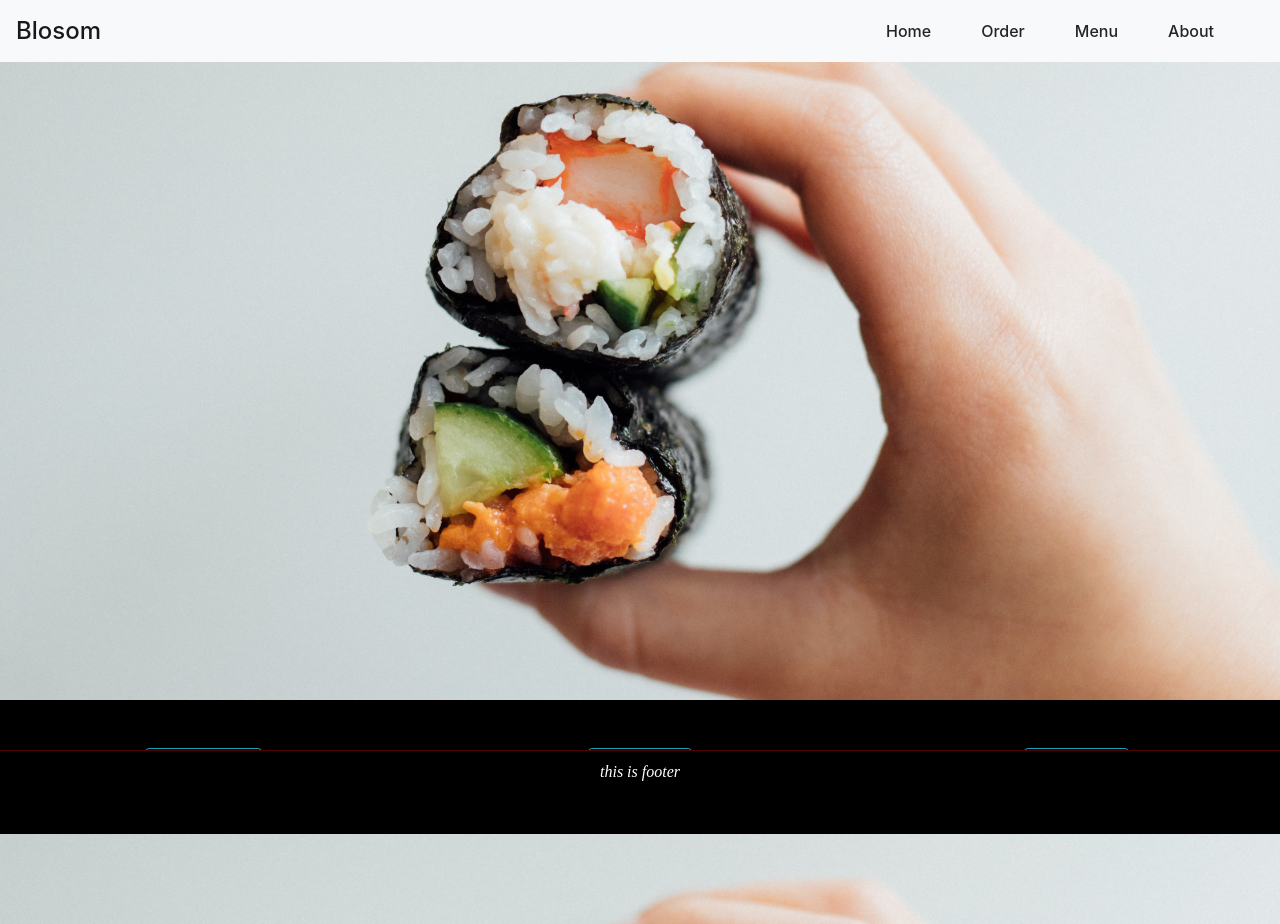
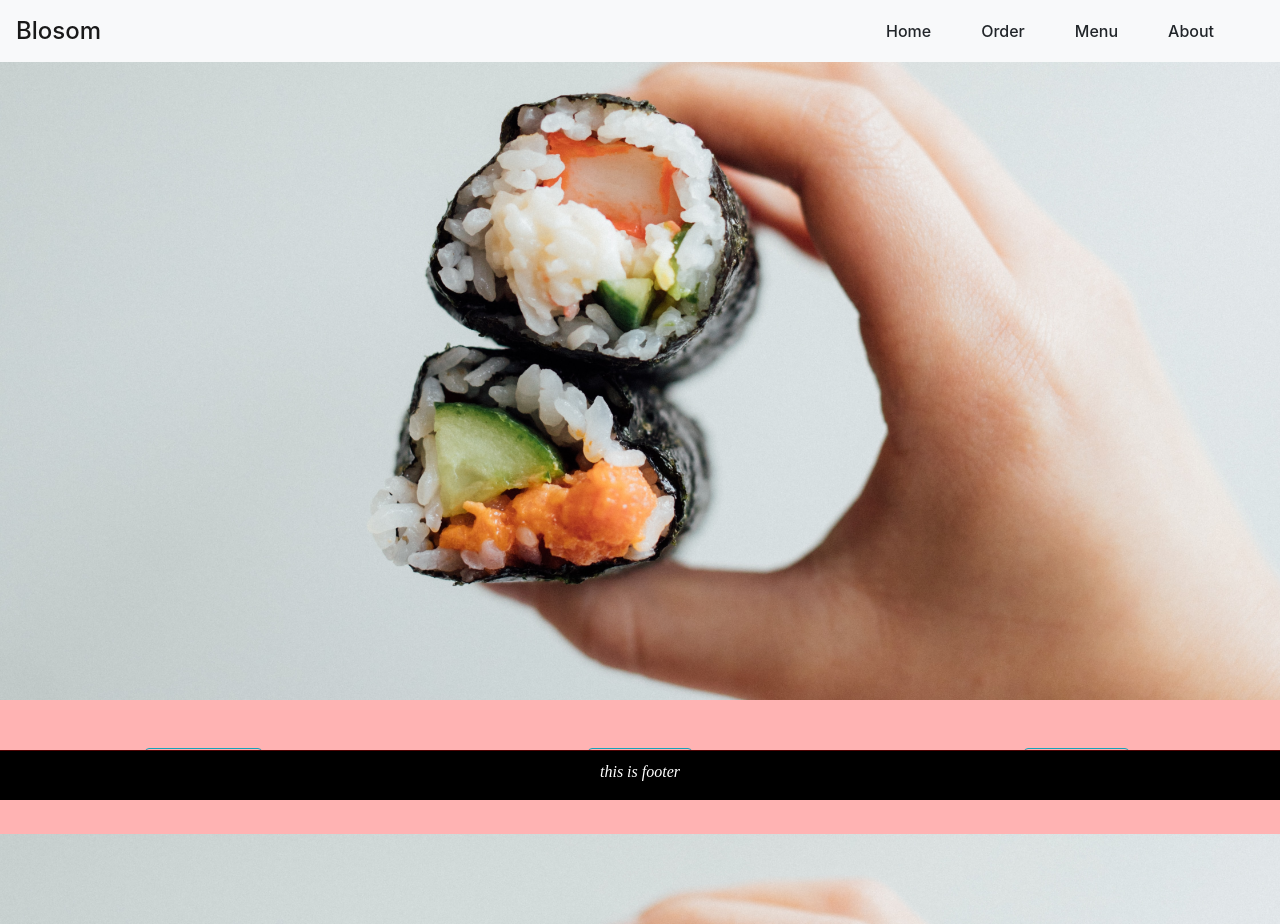
Before and after one commit to aBurmeseDev/Blosom, a React (Create React App) app: page / in a window 1280 px wide. Shown: the top 924 px of the page. Built offline with nearby package versions, Linux system fonts and the light colour scheme; a web font is replaced by a local one.

Commit message:
edit order bg

```diff
--- a/src/App.css
+++ b/src/App.css
@@ -39,7 +39,8 @@ h6 {
 .OrderInfo {
   /* margin-top: 30px; */
   padding: 48px 0;
-  background: #000;
+  height: auto;
+  background: rgba(255, 10, 10, 0.308);
 }
 #order-body {
   margin-top: 20px 0;
```
